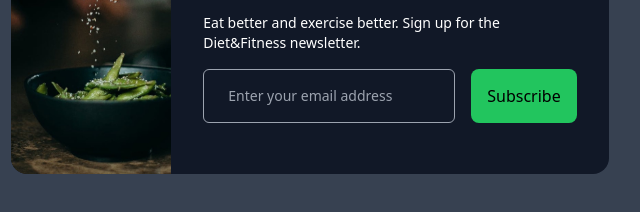
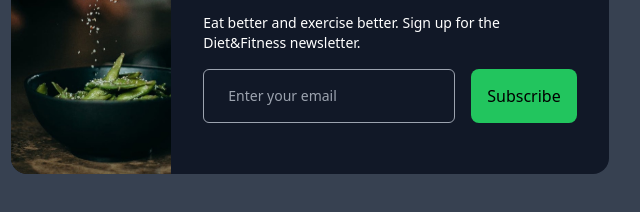
Before and after one commit to VPontis15/email-subscribe, a website: page index.html in a window 1280 px wide. Shown: the part 354-566 px from the top of the page, 330-970 px from the left. Drawn offline with Linux system fonts and the light colour scheme.

Commit message:
change placeholder text

```diff
--- a/index.html
+++ b/index.html
@@ -32,7 +32,7 @@
               type="email"
               name="email"
               id="email"
-              placeholder="Enter your email address"
+              placeholder="Enter your email"
             />
             <button
               class="rounded-lg px-4 py-3 bg-green-500 hover:bg-green-300"
```
